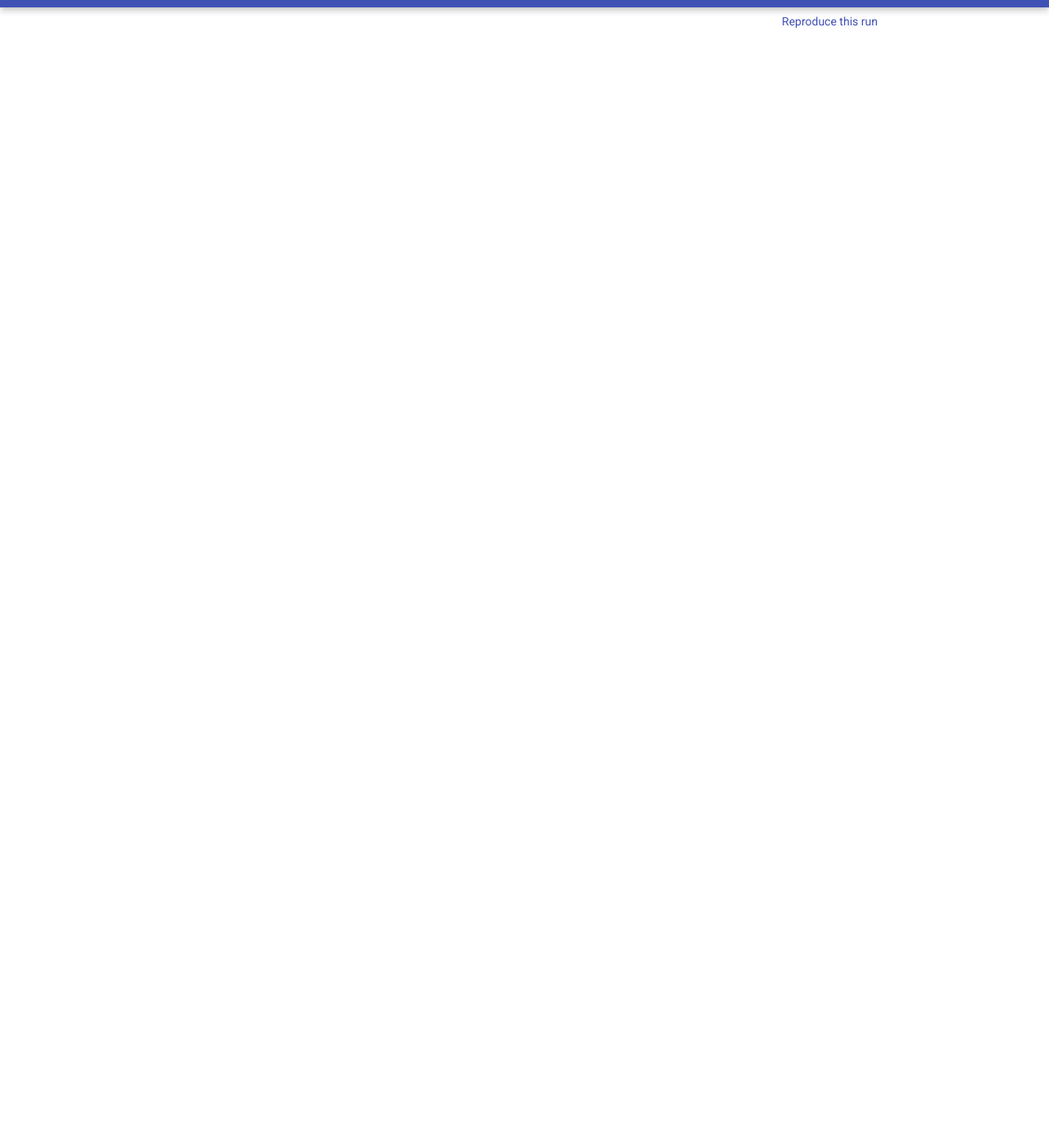
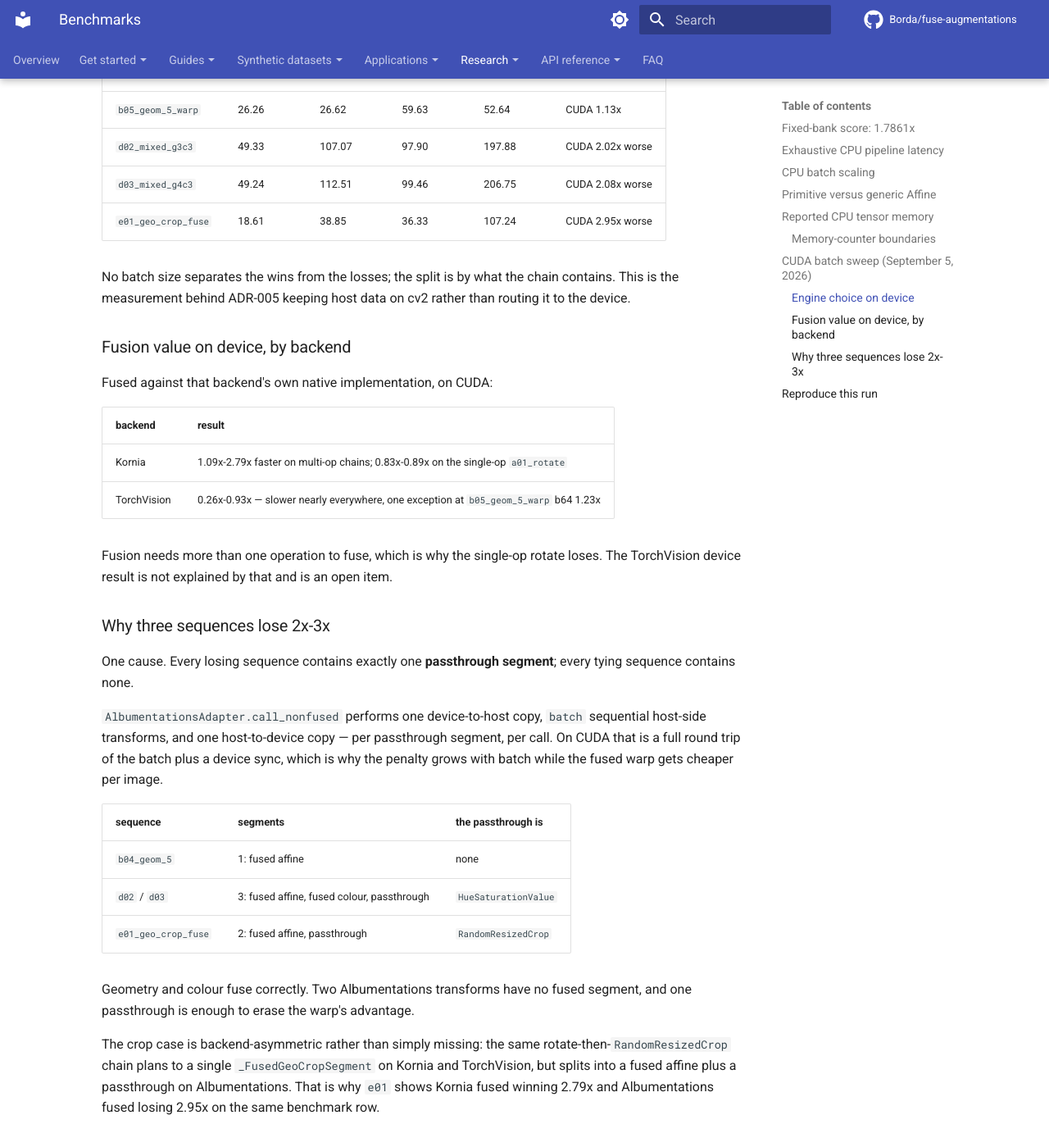
Before and after one commit to Borda/fuse-augmentations, an MkDocs documentation site: the page built from docs/research/benchmarks.md, in a window 1280 px wide and 1400 px high, scrolled down 5210 px. Shown: the whole window at 82% size. Built offline with MkDocs 1.6.1 and Material for MkDocs 9.7.7, drawn with Linux system fonts in a browser that asks for light colours; comment, search, counter and statistics services are not loaded; some of the changed text lies outside the part shown.

Commit message:
docs(benchmarks): first CUDA sweep and its cause
- Add a CUDA batch sweep section: 308 measured cases, 28 skips, from bench_gpu_batch.py at batch 1/8/32/64 on an NVIDIA L4, torch 2.11.0+cu128, Python 3.13.15. Every prior figure on the page is CPU, so this is dated and scoped as its own run against its own environment table rather than folded into the July numbers.
- Record the device-residency caveat before the tables: the benchmark allocates the input with torch.rand(..., device=cuda), so no host-to-device copy is inside the timed region and the CUDA rows are the device path's best case.
- Tabulate this package's cv2 engine against its own torch engine at batch 32 and 64. Pure-geometry chains tie or win up to 1.45x; d02, d03 and e01 lose 2.02x, 2.08x and 2.95x. No batch size separates the two groups, which is the measurement behind ADR-005 leaving host data on cv2.
- Tabulate fusion value on CUDA per backend: kornia fused wins 1.09x-2.79x on multi-op chains and loses 0.83x-0.89x on the single-op rotate, while torchvision fused loses 0.26x-0.93x nearly everywhere with one exception. The torchvision result is named as an open item rather than explained.
- Attribute the 2x-3x losses to one cause: every losing sequence carries exactly one passthrough segment and every tying sequence carries none. AlbumentationsAdapter.call_nonfused does one device-to-host copy, batch host-side transforms, and one host-to-device copy per passthrough per call, so the penalty grows with batch while the fused warp gets cheaper per image.
- Name the two unfused transforms behind it, HueSaturationValue and RandomResizedCrop, and record that the crop case is backend-asymmetric: the same rotate-then-RandomResizedCrop chain plans to a single _FusedGeoCropSegment on kornia and torchvision but splits into a fused affine plus a passthrough on albumentations, which is why kornia fused wins 2.79x and albumentations fused loses 2.95x on the same row.
- Point the July environment note at the new section and drop its "no current CUDA latency claim" wording, which the sweep makes false.

---
Co-authored-by: claude[bot] <209825114+claude[bot]@users.noreply.github.com>

```diff
--- a/docs/research/benchmarks.md
+++ b/docs/research/benchmarks.md
@@ -24,7 +24,7 @@ The figures are measurements for the environment below, not performance promises
     | CPU batch semantics  | Albumentations applies CPU images sequentially within each batch |
     | CUDA                 | Unavailable                                                      |
 
-    The CPU model string was not available inside the execution environment. The full latency-and-batch run detected CPU only, so this page makes no current MPS or CUDA latency claim. The separate memory script did execute MPS paths, but its MPS counter is not a reliable transient-peak measurement; see [Memory-counter boundaries](#memory-counter-boundaries).
+    The CPU model string was not available inside the execution environment. The full latency-and-batch run detected CPU only, so this page makes no MPS latency claim. The separate memory script did execute MPS paths, but its MPS counter is not a reliable transient-peak measurement; see [Memory-counter boundaries](#memory-counter-boundaries). CUDA was measured separately on **September 5, 2026** on different hardware; see [CUDA batch sweep](#cuda-batch-sweep-september-5-2026).
 
 ## Fixed-bank score: 1.7861x
 
@@ -130,6 +130,69 @@ Fusion reduced the profiler-reported peak tensor memory in every sampled CPU Kor
 - CUDA was unavailable and has a different allocator counter.
 - Allocation counts depend on the profiler and dependency versions. They can increase even when peak tensor memory falls.
 
+## CUDA batch sweep (September 5, 2026)
+
+The July run had no GPU, so every figure above is CPU. This section is a separate, later run on different hardware and reports the first CUDA numbers this project has: `experiments/bench_gpu_batch.py --batch-sizes 1 8 32 64 --warmup 10 --measure 30`, 308 measured cases and 28 recorded skips.
+
+??? abstract "CUDA test environment"
+
+    | Component            | Value                                              |
+    | -------------------- | -------------------------------------------------- |
+    | Accelerator          | NVIDIA L4                                          |
+    | Operating system     | Linux x86_64 (Google Colab)                        |
+    | Python               | 3.13.15                                            |
+    | `fuse-augmentations` | 0.12.0.dev0                                        |
+    | PyTorch              | 2.11.0+cu128                                       |
+    | Input                | 256 x 256 images; tensor inputs are BCHW `float32` |
+    | Device residency     | Device tensors are allocated on the device         |
+
+    Native Albumentations has no GPU path and is recorded as a skip on CUDA rather than a slow row. The 28 skips are those cases.
+
+**Read the device-residency row before the numbers.** `torch.rand(..., device=cuda)` allocates the input on the GPU, so no host-to-device copy falls inside the timed region. These are the device path's best case; any workload that starts on the host pays a transfer on top.
+
+### Engine choice on device
+
+This package's CPU engine (`execution="cv2"`, NumPy) against its own device engine (`execution="torch"`, one batched `grid_sample`), median ms:
+
+| sequence            | b32 CPU | b32 CUDA | b64 CPU | b64 CUDA | b64 result       |
+| ------------------- | ------- | -------- | ------- | -------- | ---------------- |
+| `a01_rotate`        | 7.59    | 7.80     | 15.18   | 14.64    | tie              |
+| `b02_geom_3`        | 12.88   | 9.18     | 25.88   | 17.82    | CUDA 1.45x       |
+| `b04_geom_5`        | 13.20   | 12.86    | 25.82   | 25.23    | tie              |
+| `b05_geom_5_warp`   | 26.26   | 26.62    | 59.63   | 52.64    | CUDA 1.13x       |
+| `d02_mixed_g3c3`    | 49.33   | 107.07   | 97.90   | 197.88   | CUDA 2.02x worse |
+| `d03_mixed_g4c3`    | 49.24   | 112.51   | 99.46   | 206.75   | CUDA 2.08x worse |
+| `e01_geo_crop_fuse` | 18.61   | 38.85    | 36.33   | 107.24   | CUDA 2.95x worse |
+
+No batch size separates the wins from the losses; the split is by what the chain contains. This is the measurement behind ADR-005 keeping host data on cv2 rather than routing it to the device.
+
+### Fusion value on device, by backend
+
+Fused against that backend's own native implementation, on CUDA:
+
+| backend     | result                                                                               |
+| ----------- | ------------------------------------------------------------------------------------ |
+| Kornia      | 1.09x-2.79x faster on multi-op chains; 0.83x-0.89x on the single-op `a01_rotate`     |
+| TorchVision | 0.26x-0.93x — slower nearly everywhere, one exception at `b05_geom_5_warp` b64 1.23x |
+
+Fusion needs more than one operation to fuse, which is why the single-op rotate loses. The TorchVision device result is not explained by that and is an open item.
+
+### Why three sequences lose 2x-3x
+
+One cause. Every losing sequence contains exactly one **passthrough segment**; every tying sequence contains none.
+
+`AlbumentationsAdapter.call_nonfused` performs one device-to-host copy, `batch` sequential host-side transforms, and one host-to-device copy — per passthrough segment, per call. On CUDA that is a full round trip of the batch plus a device sync, which is why the penalty grows with batch while the fused warp gets cheaper per image.
+
+| sequence            | segments                                   | the passthrough is   |
+| ------------------- | ------------------------------------------ | -------------------- |
+| `b04_geom_5`        | 1: fused affine                            | none                 |
+| `d02` / `d03`       | 3: fused affine, fused colour, passthrough | `HueSaturationValue` |
+| `e01_geo_crop_fuse` | 2: fused affine, passthrough               | `RandomResizedCrop`  |
+
+Geometry and colour fuse correctly. Two Albumentations transforms have no fused segment, and one passthrough is enough to erase the warp's advantage.
+
+The crop case is backend-asymmetric rather than simply missing: the same rotate-then-`RandomResizedCrop` chain plans to a single `_FusedGeoCropSegment` on Kornia and TorchVision, but splits into a fused affine plus a passthrough on Albumentations. That is why `e01` shows Kornia fused winning 2.79x and Albumentations fused losing 2.95x on the same benchmark row.
+
 ## Reproduce this run
 
 Synchronize the optional benchmark dependencies, then run every experiment:
```
